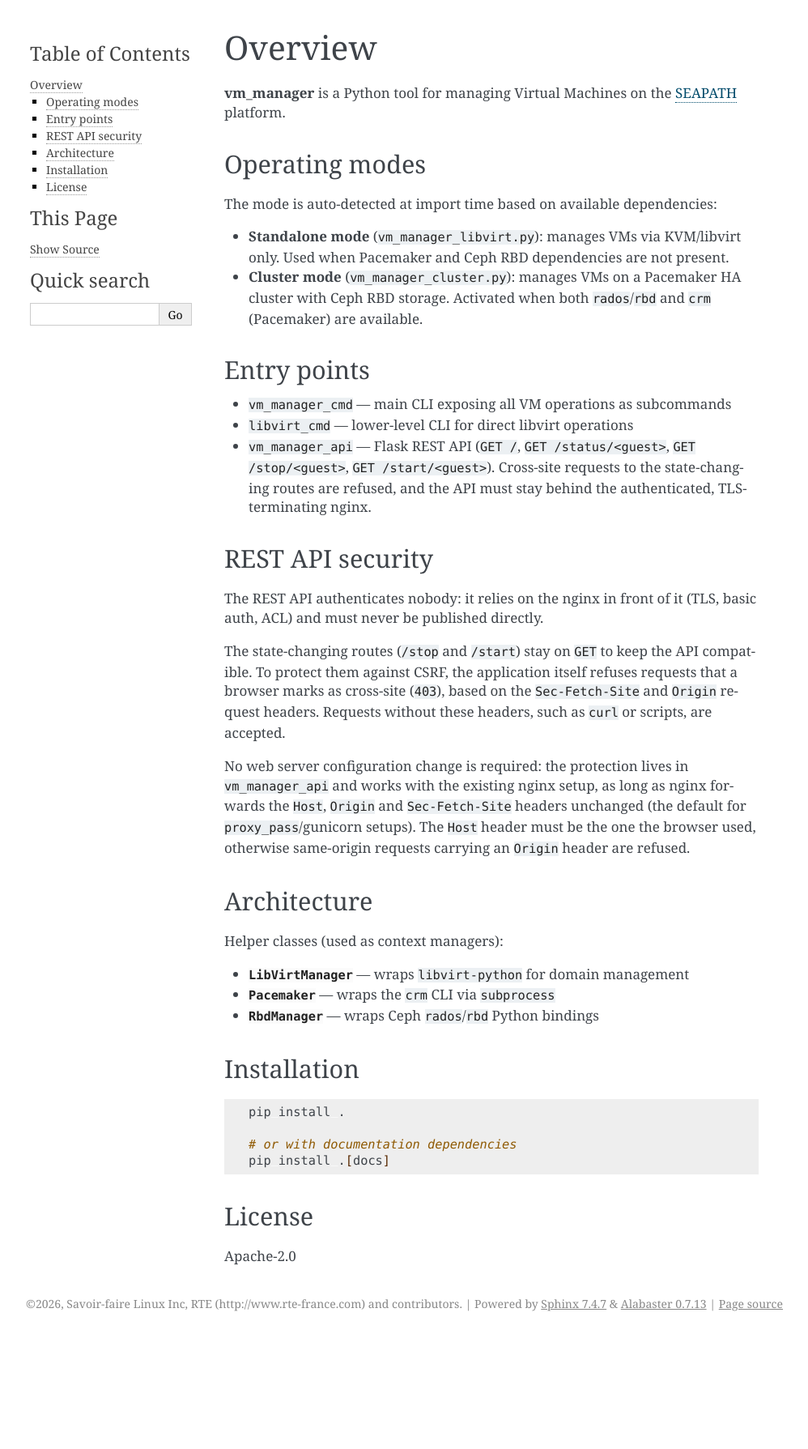
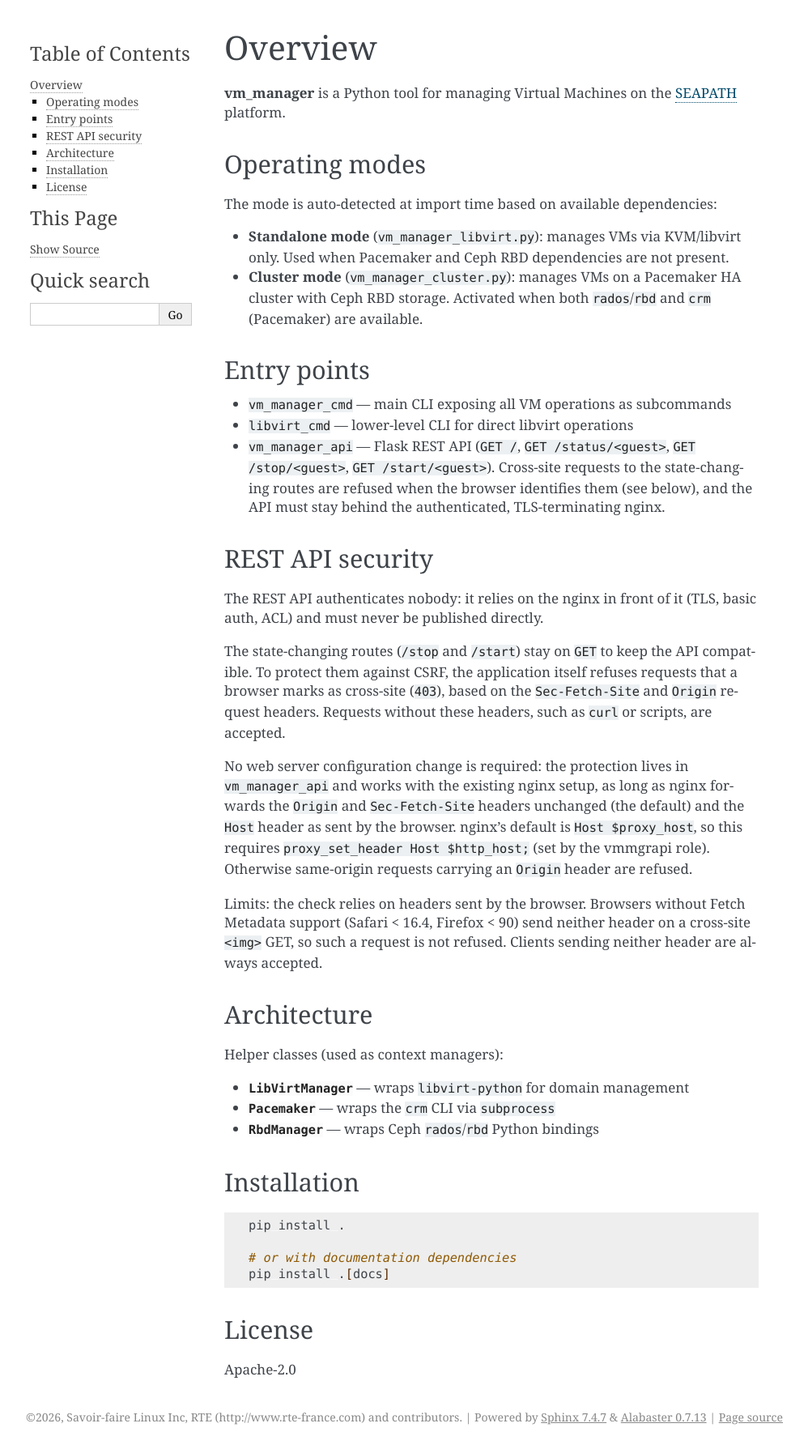
Before and after one commit to seapath/vm_manager, a Sphinx documentation site: the page built from docs/overview.rst, in a window 1280 px wide. Shown: the whole page at 81% size, without its empty margins (143-1141 px from the left). Built offline with Sphinx 7.4.7, drawn with Linux system fonts in a browser that asks for light colours; before the commit the page ends 1649 px from its top, so only the background shows below that.

Commit message:
api: address review feedback on CSRF protection
Drop the unused Flask-WTF dependency from pyproject.toml,
requirements-ci.txt, README.md and the docs mocks, since the CSRF
protection is a plain before_request hook.

Rename the hook to reject_cross_site_requests, as it now filters GET
requests. Document in docs/overview.rst that nginx must forward Host
with proxy_set_header Host $http_host, and that browsers without Fetch
Metadata (Safari < 16.4, Firefox < 90) send neither header on a
cross-site <img> GET, so the hook cannot refuse it.

Signed-off-by: Mathieu Dupré <mathieu.dupre@savoirfairelinux.com>

```diff
--- a/docs/conf.py
+++ b/docs/conf.py
@@ -22,7 +22,6 @@ autodoc_mock_imports = [
     "rados",
     "rbd",
     "flask",
-    "flask_wtf",
 ]
 
 html_theme = "alabaster"
--- a/docs/overview.rst
+++ b/docs/overview.rst
@@ -22,8 +22,9 @@ Entry points
 - ``vm_manager_cmd`` — main CLI exposing all VM operations as subcommands
 - ``libvirt_cmd`` — lower-level CLI for direct libvirt operations
 - ``vm_manager_api`` — Flask REST API (``GET /``, ``GET /status/<guest>``,
-  ``GET /stop/<guest>``, ``GET /start/<guest>``). Cross-site requests to
-  the state-changing routes are refused, and the API must stay behind the
+  ``GET /stop/<guest>``, ``GET /start/<guest>``). Cross-site requests
+  to the state-changing routes are refused when the browser identifies
+  them (see below), and the API must stay behind the
   authenticated, TLS-terminating nginx.
 
 REST API security
@@ -40,10 +41,16 @@ without these headers, such as ``curl`` or scripts, are accepted.
 
 No web server configuration change is required: the protection lives in
 ``vm_manager_api`` and works with the existing nginx setup, as long as
-nginx forwards the ``Host``, ``Origin`` and ``Sec-Fetch-Site`` headers
-unchanged (the default for ``proxy_pass``/gunicorn setups). The
-``Host`` header must be the one the browser used, otherwise same-origin
-requests carrying an ``Origin`` header are refused.
+nginx forwards the ``Origin`` and ``Sec-Fetch-Site`` headers unchanged
+(the default) and the ``Host`` header as sent by the browser. nginx's
+default is ``Host $proxy_host``, so this requires
+``proxy_set_header Host $http_host;`` (set by the vmmgrapi role).
+Otherwise same-origin requests carrying an ``Origin`` header are refused.
+
+Limits: the check relies on headers sent by the browser. Browsers without
+Fetch Metadata support (Safari < 16.4, Firefox < 90) send neither header
+on a cross-site ``<img>`` GET, so such a request is not refused. Clients
+sending neither header are always accepted.
 
 Architecture
 ------------
--- a/pyproject.toml
+++ b/pyproject.toml
@@ -12,7 +12,6 @@ authors = [
 	{name = "Mathieu Dupré", email = "mathieu.dupre@savoirfairelinux.com"},
 ]
 dependencies = [
-    "Flask-WTF",
     "flask",
     "libvirt-python",
 ]
--- a/requirements-ci.txt
+++ b/requirements-ci.txt
@@ -9,7 +9,6 @@
 
 # Runtime dependencies, from [project.dependencies].
 flask==3.1.3
-Flask-WTF==1.3.0
 libvirt-python==12.5.0
 
 # The test extra.
```
Also changed, not shown: README.md (+2 -2 lines), 1 other file.
